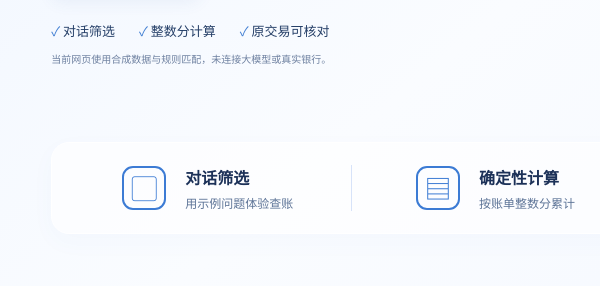
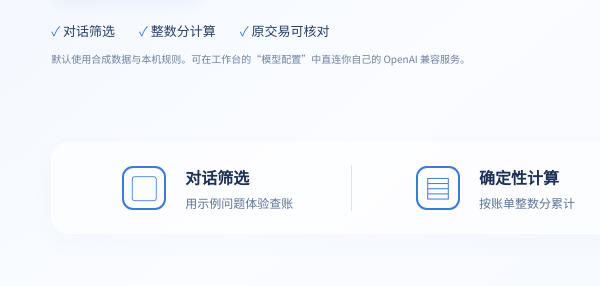
Before and after one commit to grit888/qianyoushu-demo, a plain HTML site: page index.html in a window 1280 px wide. Shown: the part 514-800 px from the top of the page, 0-600 px from the left. Drawn offline with Linux system fonts and the light colour scheme; grey boxes are pictures that could not be loaded.

Commit message:
Clarify visitor model configuration in demo

```diff
--- a/index.html
+++ b/index.html
@@ -4,7 +4,7 @@
 <header id="home" class="site-header"><a class="brand" href="#home"><span class="bar-logo" aria-hidden="true"><i></i><i></i><i></i></span>钱有数</a><nav aria-label="主导航"><a data-route="home" href="#home">产品首页</a><a data-route="workspace" href="#workspace/ledger">工作台</a></nav><button id="auth-open" data-route="account" type="button">账号登录</button></header>
 <main>
 <div id="home-page">
-<section class="blue-hero"><div class="hero-copy"><span class="hero-pill">✧ 金融事务助手 · 产品体验站</span><h1 id="home-heading" tabindex="-1">钱有数</h1><h2>让每一笔账目，都清晰、有数、可核验</h2><p>用对话表达需求，用程序核对金额。<br>从账单明细到操作确认，把每一步放在你眼前。</p><div class="hero-actions"><a class="primary" href="#experience">立即体验 <span>→</span></a><a class="outline-cta" href="#principle">查看工作原理 <span>↗</span></a></div><div class="hero-checks"><span>✓ 对话筛选</span><span>✓ 整数分计算</span><span>✓ 原交易可核对</span></div><small>当前网页使用合成数据与规则匹配，未连接大模型或真实银行。</small></div><div class="hero-visual"><img src="banking-hero-v3.png" alt="蓝色银行、透明账单和安全盾牌的概念插画" width="1000" height="667" fetchpriority="high"></div></section>
+<section class="blue-hero"><div class="hero-copy"><span class="hero-pill">✧ 金融事务助手 · 产品体验站</span><h1 id="home-heading" tabindex="-1">钱有数</h1><h2>让每一笔账目，都清晰、有数、可核验</h2><p>用对话表达需求，用程序核对金额。<br>从账单明细到操作确认，把每一步放在你眼前。</p><div class="hero-actions"><a class="primary" href="#experience">立即体验 <span>→</span></a><a class="outline-cta" href="#principle">查看工作原理 <span>↗</span></a></div><div class="hero-checks"><span>✓ 对话筛选</span><span>✓ 整数分计算</span><span>✓ 原交易可核对</span></div><small>默认使用合成数据与本机规则。可在工作台的“模型配置”中直连你自己的 OpenAI 兼容服务。</small></div><div class="hero-visual"><img src="banking-hero-v3.png" alt="蓝色银行、透明账单和安全盾牌的概念插画" width="1000" height="667" fetchpriority="high"></div></section>
 <section tabindex="-1" id="features" class="feature-strip" aria-label="产品功能"><article><span class="line-icon">▢</span><div><h3>对话筛选</h3><p>用示例问题体验查账</p></div></article><article><span class="line-icon">▤</span><div><h3>确定性计算</h3><p>按账单整数分累计</p></div></article><article><span class="line-icon">▱</span><div><h3>逐笔来源核对</h3><p>筛选结果回到原记录</p></div></article><article><span class="line-icon">✓</span><div><h3>人工确认操作</h3><p>拟定不等于执行</p></div></article></section>
 <section tabindex="-1" id="principle" class="blue-principle"><div><p class="eyebrow">PRINCIPLE</p><h2>工作原理</h2><span class="title-rule"></span><p>先理解条件，再核对计算。<br>本页用规则体验，本地完整版使用模型解析。</p></div><div class="process-cards"><article><span>01</span><h3>选择合成账单</h3><p>按月份与类别开始</p></article><b aria-hidden="true">→</b><article><span>02</span><h3>识别查询条件</h3><p>本页为有限规则匹配</p></article><b aria-hidden="true">→</b><article><span>03</span><h3>程序计算金额</h3><p>按条件统计整数分</p></article><b aria-hidden="true">→</b><article><span>04</span><h3>核对交易依据</h3><p>明细与编号共同展示</p></article></div></section>
 </div>
```
